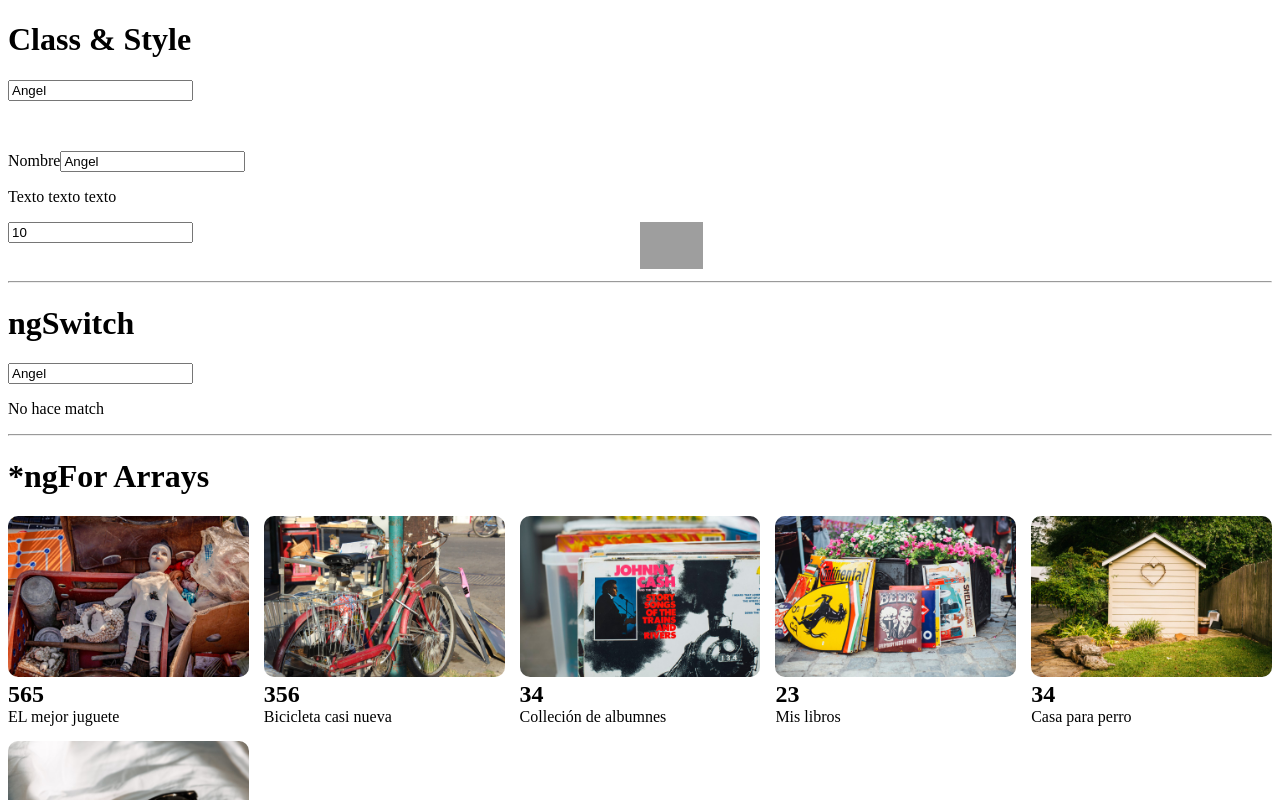
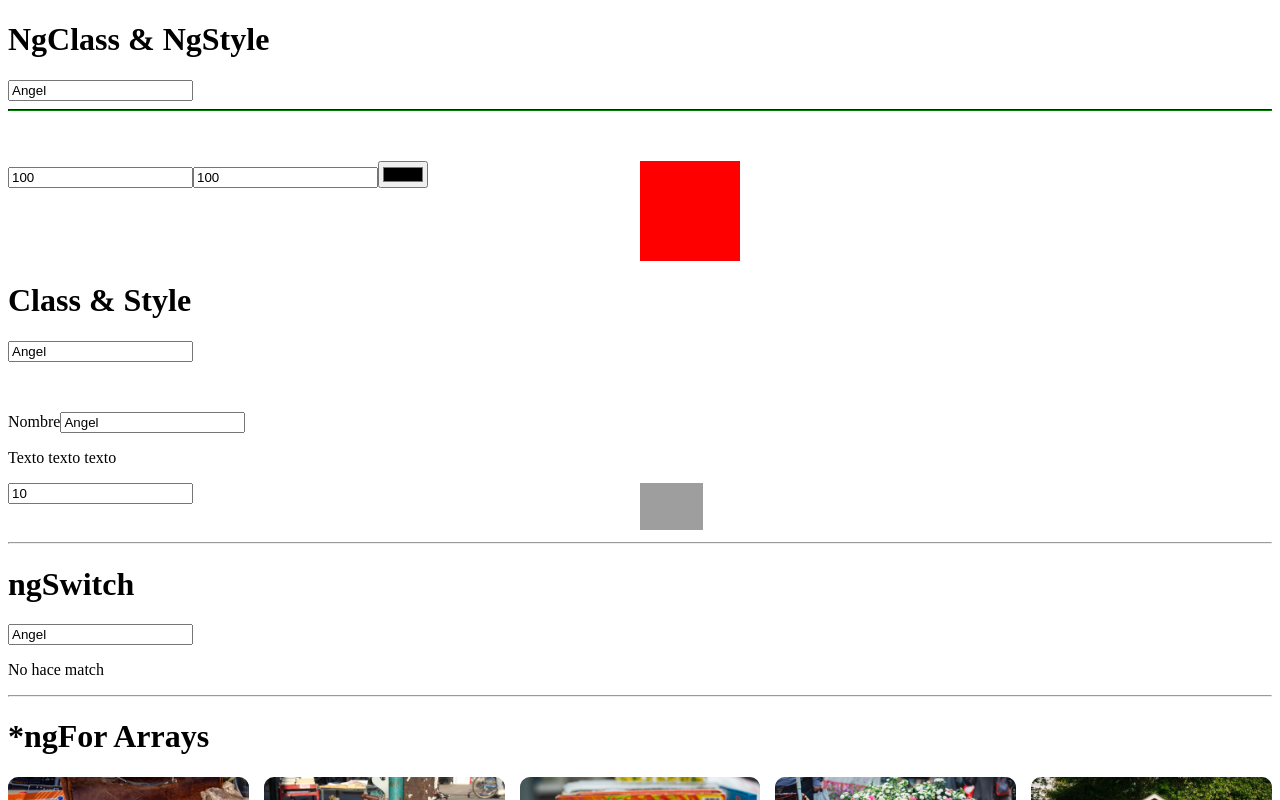
Before and after one commit to AngelSanchezT/learn-angular-by-projects, an Angular app in the folder my-store/: page / in a window 1280 px wide. Shown: the top 800 px of the page. Built offline with nearby package versions, Linux system fonts and the light colour scheme; grey boxes are pictures that could not be loaded.

Commit message:
NgClass and NgStyle

```diff
--- a/my-store/src/app/app.component.html
+++ b/my-store/src/app/app.component.html
@@ -1,3 +1,30 @@
+<h1>NgClass & NgStyle</h1>
+<input type="text" required #nameInput4="ngModel" [(ngModel)]="person.name" />
+<hr class="line-error"
+  [ngClass]="{
+    'valid': nameInput4.valid,
+    'invalid':  nameInput4.invalid
+  }"
+  />
+<p class="message-error" [class.invalid]="nameInput4.invalid">
+  El campo es requerido
+</p>
+<div class="styles">
+  <div>
+    <input type="number" [(ngModel)]="box.width" />
+    <input type="number" [(ngModel)]="box.height" />
+    <input type="color" [(ngModel)]="box.background" />
+  </div>
+  <div>
+    <div [ngStyle]="{
+      'width.px': box.width,
+      'height.px': box.height,
+      'background-color': box.background,
+      'display': 'block'
+    }"></div>
+  </div>
+</div>
+
 <h1>Class & Style</h1>
 <input type="text" required #nameInput2="ngModel" [(ngModel)]="person.name" />
 <p class="message-error" [class.invalid]="nameInput2.invalid">
--- a/my-store/src/app/app.component.scss
+++ b/my-store/src/app/app.component.scss
@@ -32,6 +32,17 @@
   }
 }
 
+.line-error {
+  height: 0;
+  border-bottom: 1px solid;
+  &.invalid {
+    border-color: red;
+  }
+  &.valid {
+    border-color: green;
+  }
+}
+
 .styles {
   display: grid;
   grid-template-columns: repeat(2, 1fr);
--- a/my-store/src/app/app.component.ts
+++ b/my-store/src/app/app.component.ts
@@ -25,6 +25,11 @@
   }
   names: string[] = ['Nico', 'Juli', 'Santi'];
   newName = '';
+  box = {
+    width: 100,
+    height: 100,
+    background: 'red'
+  };
   products: Product[] = [
     {
       name: 'EL mejor juguete',
```
